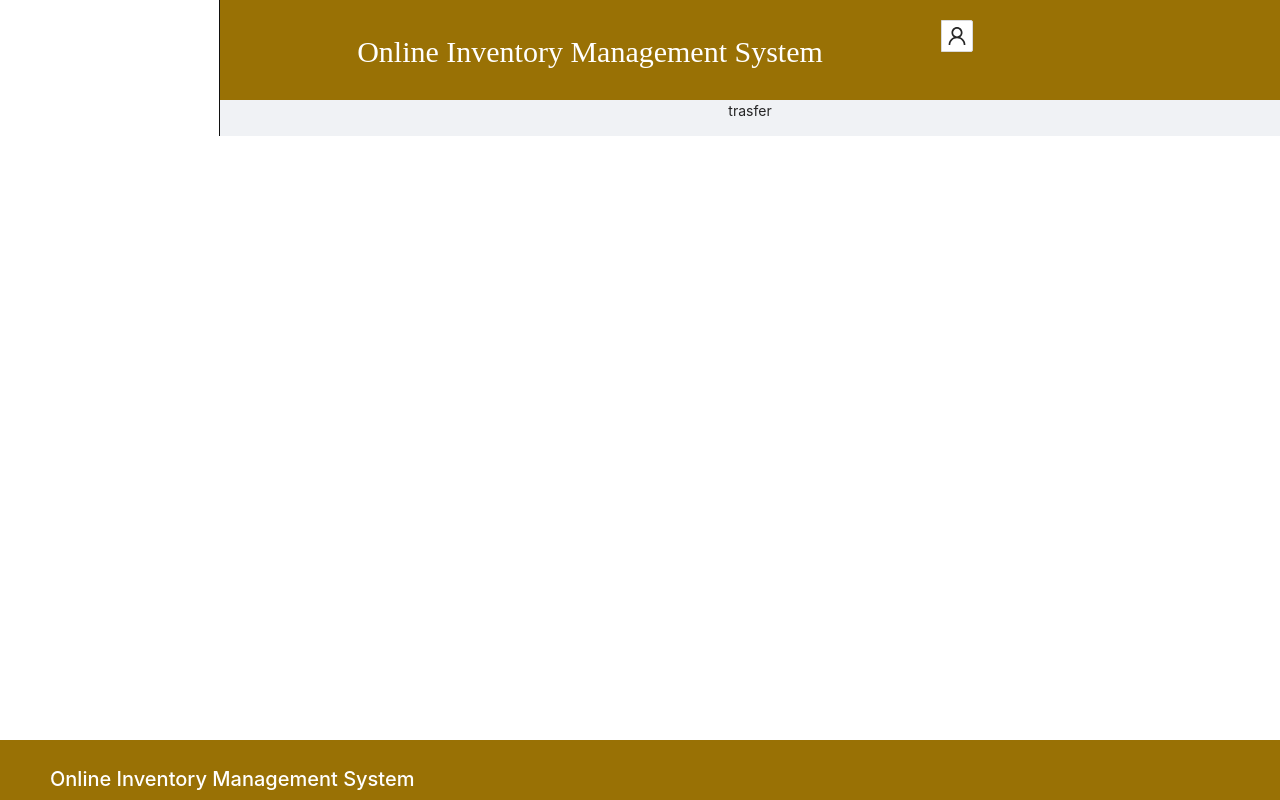
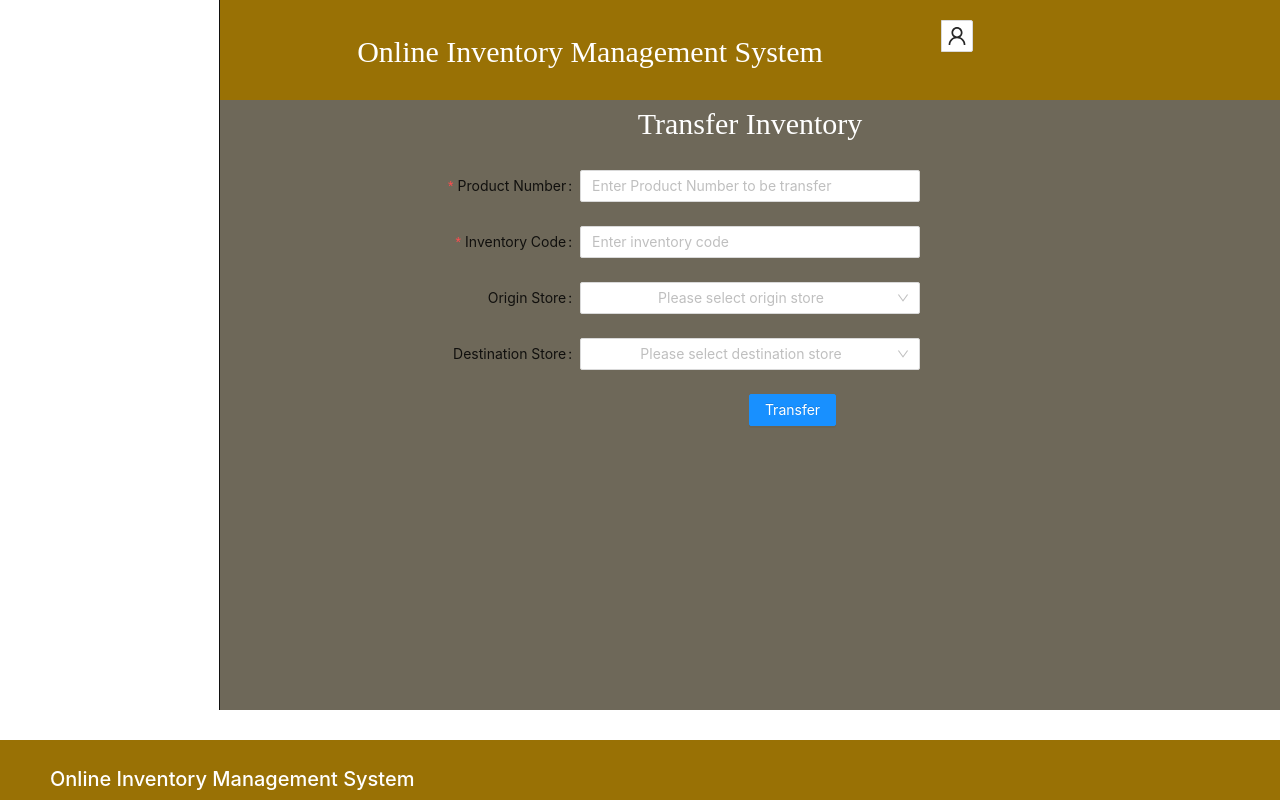
Before and after one commit to worashf/online-inventory-system-frontend, a React (Create React App) app: page /inventory-transfer in a window 1280 px wide. Built offline with nearby package versions, Linux system fonts and the light colour scheme; no server answers; sample sign-in values are in the browser's storage.

Commit message:
Update transfer inventory

```diff
--- a/src/components/inventory/TransferInventory.js
+++ b/src/components/inventory/TransferInventory.js
@@ -1,6 +1,6 @@
-import React, { useState, useEffect }from "react";
-import  {Menu} from 'antd'
-
+import React, { useState, useEffect } from "react";
+import { useSelector, useDispatch } from 'react-redux';
+import { Form, Input, Button, Select } from 'antd';
 import {
     HomeOutlined,
     ShoppingCartOutlined,
@@ -8,13 +8,89 @@ import {
     CopyOutlined
 } from '@ant-design/icons'
 
+const form_div = {
+    "background": "#6e6859 ",
+    "padding": "20px 20px",
+    "widht": "50%",
+
+}
+const div_css = {
+    "height": "70vh",
+    "background": "#6e6859 ",
+}
+const { Option } = Select;
+const TransferInventory = () => {
+    const stores =useSelector(state =>state.stores);
+    return (
+        <>
+            <div style={{ background: "#6e6859 ", height: 50 }} >
+                <h1 style={{ color: "#fff", fontSize: 30, fontFamily: "cursive" }}> Transfer Inventory</h1>
+
+            </div>
+            <div style={div_css}>
 
 
- const TransferInventory =()=>{
-  return(
-   <>
- <p> trasfer</p>
-    </>
+                <Form style={form_div}
+                    name="basic"
+                    labelCol={{ span: 8 }}
+                    wrapperCol={{ span: 8 }}
+                    initialValues={{ remember: true }}
+                    autoComplete="off"
+                >
+
+                    <Form.Item
+                        label="Product Number"
+                        name="productNumber"
+                        rules={[{ required: true, message: 'Please input your product number' }]}
+                    >
+                        <Input placeholder='Enter Product Number to be transfer'
+                        />
+                    </Form.Item>
+
+                    <Form.Item
+                        label="Inventory Code"
+                        name="inventoryCode"
+                        rules={[{ required: true, message: 'Please enter inventory Code ' }]}
+                    >
+                        <Input placeholder='Enter inventory code ' />
+                    </Form.Item>
+
+                    <Form.Item
+                        label="Origin Store"
+                    >
+                        <Select
+                            name="store"
+                            placeholder="Please select origin store"
+                        >
+
+                        </Select>
+
+
+                    </Form.Item>
+                    <Form.Item
+                        label="Destination Store"
+                    >
+                        <Select
+                            name="store"
+                            placeholder="Please select destination store"
+                        >
+
+                        </Select>
+
+
+                    </Form.Item>
+
+                    <Form.Item wrapperCol={{ offset: 8, span: 10 }}>
+                        <Button type="primary" htmlType="submit" >
+                            Transfer
+                        </Button>
+                    </Form.Item>
+
+
+                </Form>
+            </div>
+
+        </>
     )
 }
 export default TransferInventory;
```
